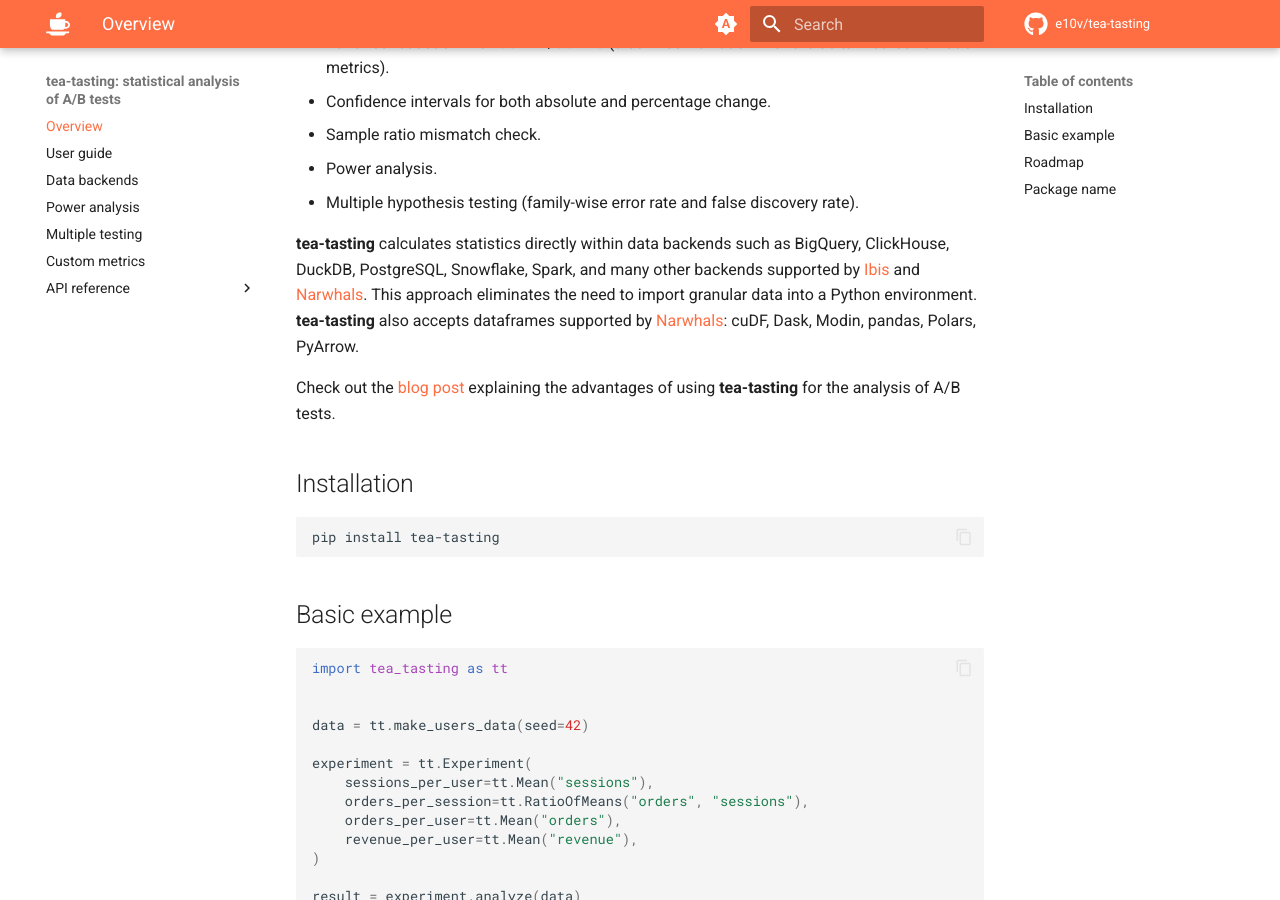
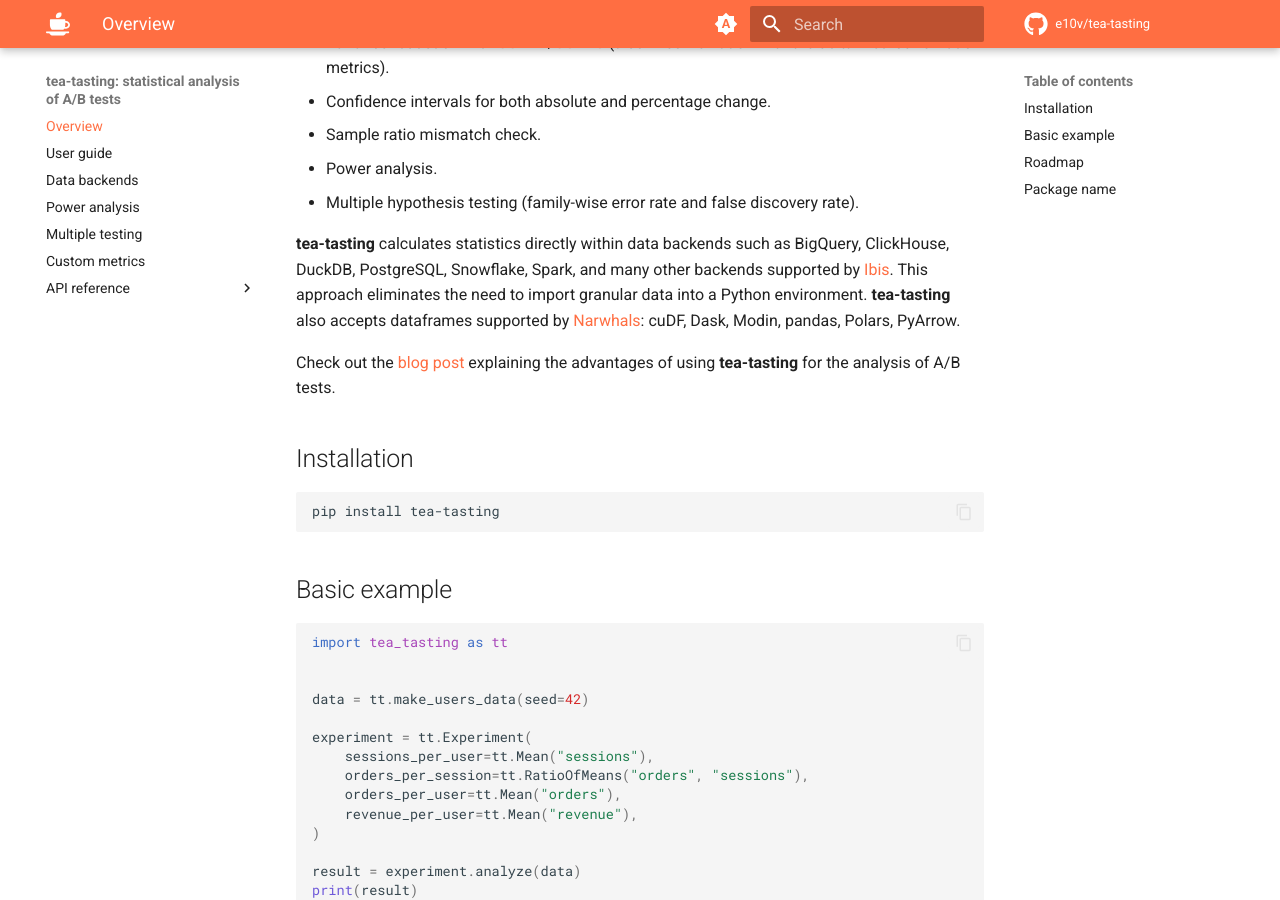
Before and after one commit to e10v/tea-tasting, an MkDocs documentation site: the page built from docs/index.md, in a window 1280 px wide and 900 px high, scrolled down 336 px. Built offline with MkDocs 1.6.1 and Material for MkDocs 9.7.7, drawn with Linux system fonts in a browser that asks for light colours; comment, search, counter and statistics services are not loaded.

```diff
--- a/docs/index.md
+++ b/docs/index.md
@@ -18,7 +18,7 @@
 - Power analysis.
 - Multiple hypothesis testing (family-wise error rate and false discovery rate).
 
-**tea-tasting** calculates statistics directly within data backends such as BigQuery, ClickHouse, DuckDB, PostgreSQL, Snowflake, Spark, and many other backends supported by [Ibis](https://github.com/ibis-project/ibis) and [Narwhals](https://github.com/narwhals-dev/narwhals). This approach eliminates the need to import granular data into a Python environment. **tea-tasting** also accepts dataframes supported by [Narwhals](https://github.com/narwhals-dev/narwhals): cuDF, Dask, Modin, pandas, Polars, PyArrow.
+**tea-tasting** calculates statistics directly within data backends such as BigQuery, ClickHouse, DuckDB, PostgreSQL, Snowflake, Spark, and many other backends supported by [Ibis](https://github.com/ibis-project/ibis). This approach eliminates the need to import granular data into a Python environment. **tea-tasting** also accepts dataframes supported by [Narwhals](https://github.com/narwhals-dev/narwhals): cuDF, Dask, Modin, pandas, Polars, PyArrow.
 
 Check out the [blog post](https://e10v.me/tea-tasting-analysis-of-experiments/) explaining the advantages of using **tea-tasting** for the analysis of A/B tests.
 
```
Also changed, not shown: README.md (+1 -1 lines).
